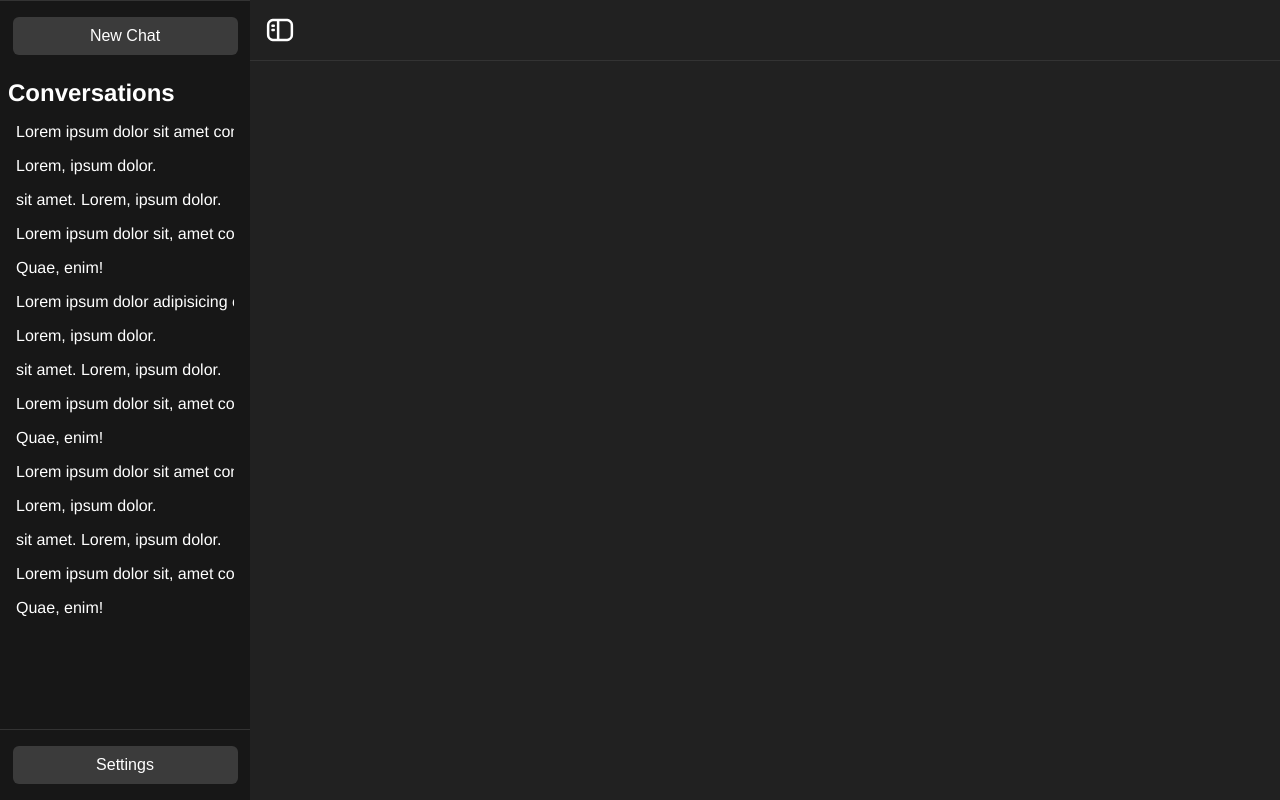
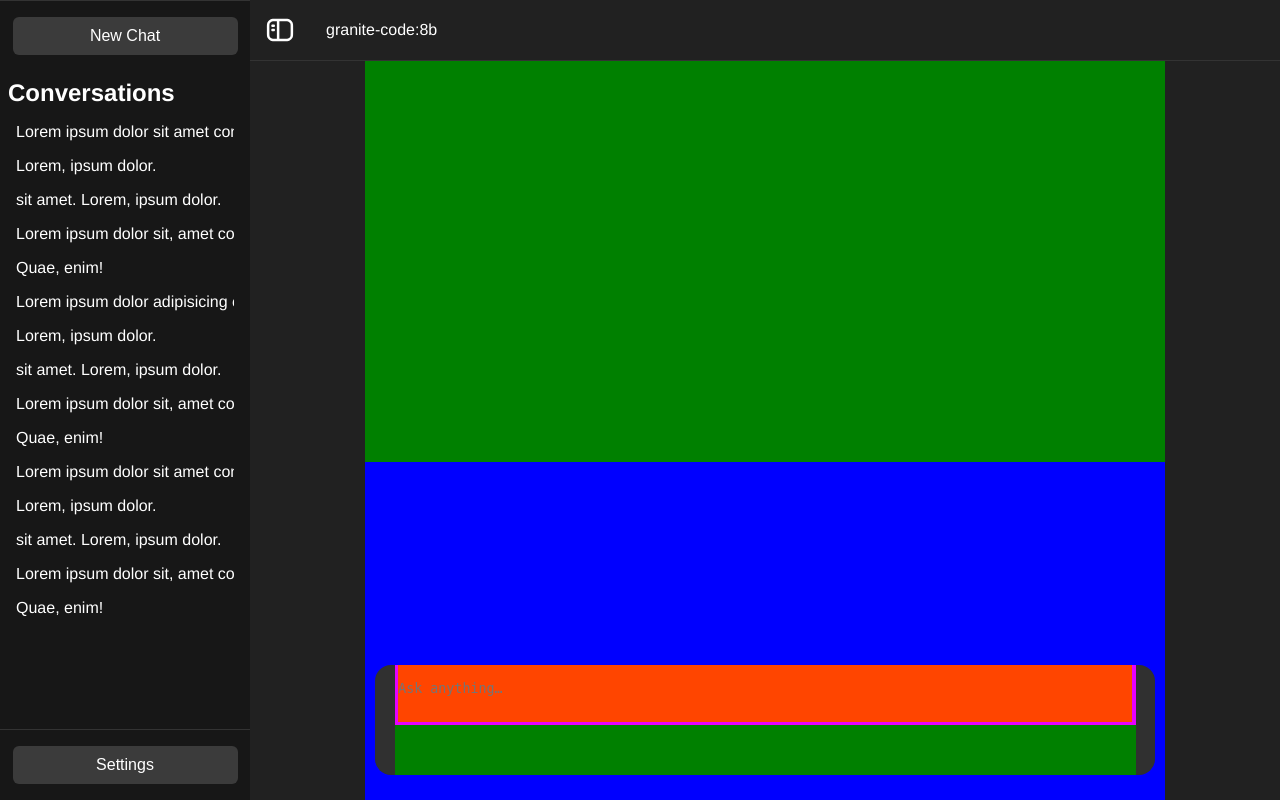
Before and after one commit to zszillat/OllamaWebClient, a FastAPI app: page / in a window 1280 px wide. Run offline with FastAPI, Linux system fonts and the light colour scheme.

Commit message:
Began on Chat Bar
I keep wanting to call it a search bar.

```diff
--- a/static/css/chat.css
+++ b/static/css/chat.css
@@ -0,0 +1,113 @@
+/* TOPBAR */
+.preset-select {
+    position: relative;
+    width: 380px;
+}
+.preset-select .selected {
+    height: 60px;
+    line-height: 60px;
+    padding: 0 16px;
+    cursor: pointer;
+    user-select: none;
+}
+.preset-select .selected:hover {
+    background-color: #ffffff06;
+}
+.preset-select .preset-options {
+    position: absolute;
+    top: 100%;
+    left: 0;
+    right: 0;
+    max-height: 0;
+    overflow: hidden;
+    background: #2a2a2a;
+    border-radius: 0 0 6px 6px;
+    box-shadow: 0 4px 8px rgba(0,0,0,0.3);
+    transition: max-height 0.3s ease;
+    z-index: 10;
+}
+.preset-select .option {
+    height: 40px;
+    line-height: 40px;
+    padding: 0 16px;
+    font-size: 14px;
+    cursor: pointer;
+}
+
+  .preset-select .option:hover {
+    background-color: #3a3a3a;
+  }
+
+/* Main Chat*/
+.main-chat {
+    background-color: red;
+    width: 100%;
+    max-width: 800px;
+    height: 100%;
+    display: flex;
+    flex-direction: column;
+}
+.messages-container {
+    background-color: green;
+    width: 100%;
+    flex: 6; /* Height ratio to take up */
+    overflow-y: auto;
+    padding: 10px;
+    box-sizing: border-box;
+}
+.chat-bar-container {
+    background-color: blue;
+    width: 100%;
+    flex: 5; /* Height ratio to take up */
+    overflow-y: auto;
+    padding: 10px;
+    display: flex;
+    justify-content: center;
+    align-items: end;
+    box-sizing: border-box;
+}
+
+/* Search Bar Section */
+.chat-bar-wrapper {
+    background-color: #303030;
+    min-height: 100px;
+    max-height: 250px;
+    width: 100%;
+    margin-bottom: 15px;
+    box-sizing: border-box;
+    display: flex;
+    flex-direction: column;
+    align-items: center;
+    border-radius: 16px;
+
+}
+.chat-bar {
+    width: 95%;
+    min-height: 50px;
+    max-height: 155px;
+    background-color: rgb(230, 0, 255);
+    box-sizing: border-box;
+    display: flex;
+    justify-content: center;
+    align-items: center;
+    padding-bottom: 3px;
+}
+.chat-bar textarea {
+    resize: none;
+    border: none;
+    outline: none;
+    box-sizing: border-box;
+    width: 99%;
+    height: 100%;
+    background-color: orangered;
+    padding-top: 15px;
+    padding-bottom: 5px;
+    line-height: 1.4;
+    max-height: 150px;
+}
+.chat-toolbar {
+    width: 95%;
+    height: 50px;
+    background-color: green;
+    box-sizing: border-box;
+}
--- a/static/css/styles.css
+++ b/static/css/styles.css
@@ -127,6 +127,15 @@ button:hover {
     height: 100vh;
     overflow: hidden;
 }
+.main-content {
+    flex: 1 1 auto;
+    width: 100%;
+    display: flex;
+    justify-content: center;
+    align-items: center;
+    min-height: 0;
+    height: 100%;
+}
 
 /* Topbar */
 #top-bar {
--- a/static/js/chat.js
+++ b/static/js/chat.js
@@ -0,0 +1,50 @@
+document.addEventListener('DOMContentLoaded', () => {
+
+    // CUSTOM TEXT BOX
+    const presetSelect     = document.getElementById('presetSelect');
+    const selectedEl       = document.getElementById('selectedPreset');
+    const optionsContainer = presetSelect.querySelector('.preset-options');
+    let isOpen = false;
+
+    // initial alphabetical sort
+    sortOptions();
+
+    // open/close on click
+    selectedEl.addEventListener('click', toggleDropdown);
+
+    // swap & re-sort on option click
+    optionsContainer.addEventListener('click', e => {
+      const opt = e.target;
+      if (!opt.classList.contains('option')) return;
+      // swap text
+      [selectedEl.textContent, opt.textContent] = [opt.textContent, selectedEl.textContent];
+      sortOptions();
+      toggleDropdown();
+    });
+
+    function toggleDropdown() {
+      if (!isOpen) {
+        // measure total height of all options
+        const total = Array.from(optionsContainer.children)
+          .reduce((sum, el) => sum + el.offsetHeight, 0);
+        optionsContainer.style.maxHeight = total + 'px';
+      } else {
+        optionsContainer.style.maxHeight = '0';
+      }
+      isOpen = !isOpen;
+    }
+
+    function sortOptions() {
+      const opts = Array.from(optionsContainer.querySelectorAll('.option'));
+      opts.sort((a, b) => a.textContent.localeCompare(b.textContent, undefined, { sensitivity: 'base' }));
+      opts.forEach(o => optionsContainer.appendChild(o));
+    }
+
+    // CHATBAR
+    // Auto-grow the textarea height to fit content
+    const textarea = document.getElementById('chat-input');
+    textarea.addEventListener('input', () => {
+      textarea.style.height = 'auto';               // reset height
+      textarea.style.height = textarea.scrollHeight + 'px';
+    });
+  });
--- a/templates/base.html
+++ b/templates/base.html
@@ -66,7 +66,7 @@
                 {% endblock %}
             </div>
 
-            <div id="main-content">
+            <div class="main-content" id="classContent">
                 {% block content %}
                 {% endblock %}
             </div>
--- a/templates/chat.html
+++ b/templates/chat.html
@@ -8,7 +8,21 @@
 <!-- TOPBAR -->
 {% block topbar %}
 
-<!-- Custom Dropdown for Model Preset Selection -->
+<div class="preset-select" id="presetSelect">
+    <div class="selected" id="selectedPreset">
+        <span>
+            granite-code:8b
+        </span>
+    </div>
+    <div class="preset-options">
+        <div class="option">nollama/mythomax-l2-13b:Q4_K_M</div>
+        <div class="option">llama3:latest</div>
+        <div class="option">qwen:7b-chat</div>
+        <div class="option">nomic-embed-text:latest</div>
+        <div class="option">deepseek-coder:6.7b</div>
+    </div>
+</div>
+
 
 {% endblock %}
 
@@ -18,9 +32,29 @@
 {% block content %}
     <div class="main-chat" id="mainChat">
 
+        <!-- MESSAGES SECTION -->
+        <div class="messages-container"></div>
+
+        <!-- SEARCH BAR SECTION -->
+        <div class="chat-bar-container">
+
+            <div class="chat-bar-wrapper">
+                    <!-- Chat Bar -->
+                    <div class="chat-bar">
+                        <textarea id="chat-input" placeholder="Ask anything…"></textarea>
+                    </div>
+
+                    <!-- Toolbar -->
+                    <div class="chat-toolbar">
+                        <!-- This is a work in progress -->
+                    </div>
+
+            </div>
+
+        </div>
     </div>
 {% endblock %}
 
 {% block scripts %}
-    <script src="chat.js"></script>
+    <script src="static/js/chat.js"></script>
 {% endblock %}
```
